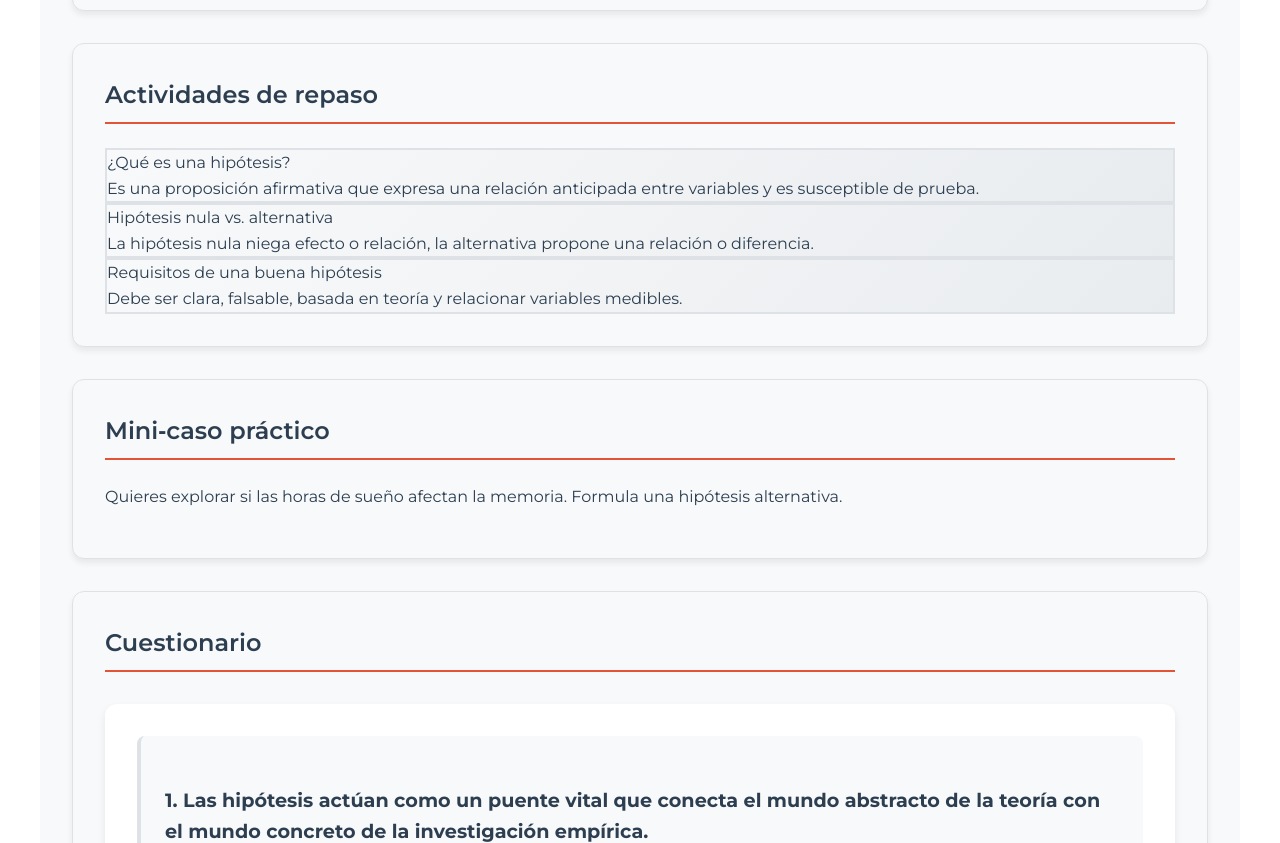
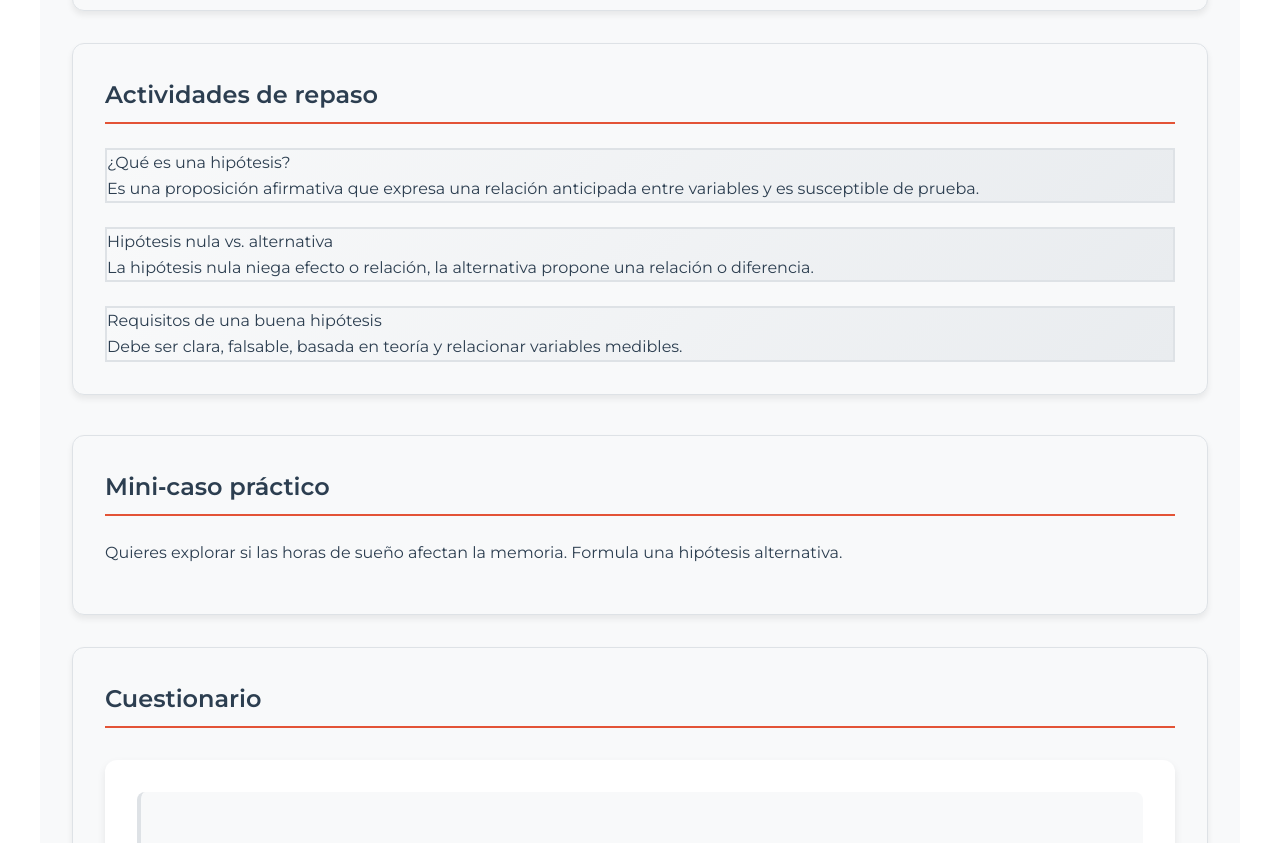
Before and after one commit to emorito/meto2psico25, a plain HTML site: page modules/modulo3.html in a window 1280 px wide. Shown: the part 1499-2342 px from the top of the page. Drawn offline with Linux system fonts and the light colour scheme.

Commit message:
Update modules.css

```diff
--- a/assets/css/modules.css
+++ b/assets/css/modules.css
@@ -1,17 +1,3 @@
-/*
- * modules.css - Estilos específicos para páginas de módulos
- *
- * Este archivo contiene todos los estilos necesarios para que las páginas
- * de los módulos se vean correctamente. Incluye estilos para:
- * - Contenedores y secciones
- * - Videos, PDFs y elementos multimedia
- * - Quizzes y simulaciones
- * - Sección NotebookLM
- * - Enlaces de navegación
- *
- * NOTA: Las flip-cards han sido movidas a flip-cards.css
- */
-
 /* ========================================
    CONTAINER Y SECCIONES
 ======================================== */
@@ -95,6 +81,27 @@ body[data-module-slug] {
     border: 1px solid #dee2e6;
     border-radius: 8px;
     box-shadow: 0 2px 4px rgba(0, 0, 0, 0.05);
+}
+
+/* ========================================
+   LAYOUT PARA FLIP-CARDS - CONTENEDORES Y ORGANIZACIÓN
+======================================== */
+
+/* Espaciado y organización de secciones con flip-cards */
+.section:has(.flip-container) {
+    margin-bottom: 2.5rem;
+}
+
+/* Organización de múltiples flip-cards en una sección */
+.section .flip-container + .flip-container {
+    margin-top: 1.5rem;
+}
+
+/* Alinear y centrar contenedores de flip-cards */
+.flip-container {
+    margin-left: auto;
+    margin-right: auto;
+    max-width: 100%;
 }
 
 /* ========================================
```
